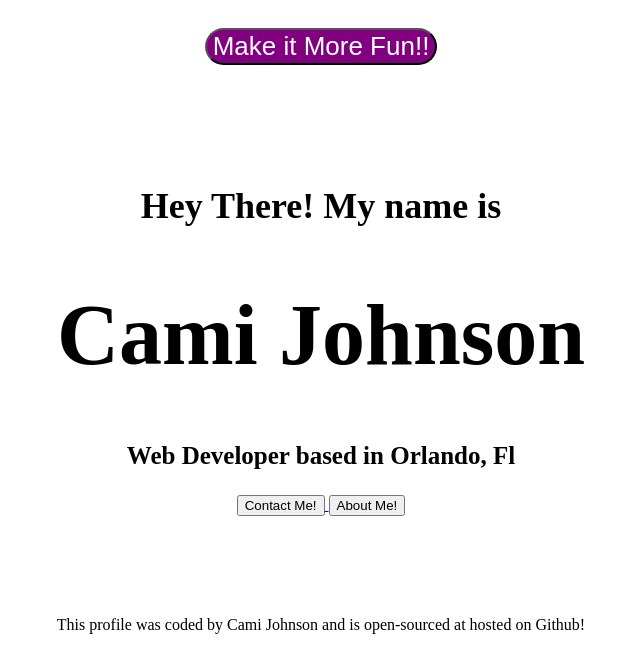
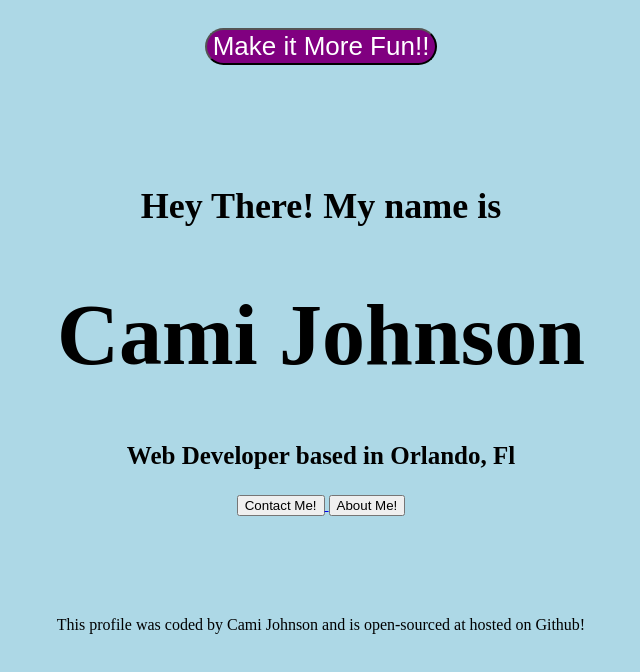
Before and after one commit to Cami95/my-coding, a plain HTML site: page index.html in a window 1280 px wide. Both pictures are taken after a click on the button "Make it More Fun!!". Shown: the whole page, without its empty margins (319-959 px from the left). Drawn offline with Linux system fonts and the light colour scheme.

Commit message:
changed the color of index body with the button

```diff
--- a/index.html
+++ b/index.html
@@ -6,7 +6,7 @@
     <link rel="stylesheet" href="style.css" />
     <title>My coding Profile</title>
   </head>
-  <body>
+  <body class="gradient">
     <div class="fun">
       <button>Make it More Fun!!</button>
     </div>
@@ -35,5 +35,16 @@
       This profile was coded by Cami Johnson and is open-sourced at hosted on
       Github!
     </footer>
+
+    <script>
+      function makeItFun() {
+        let gradient = document.querySelector(".gradient");
+
+        gradient.classList.add("lightBlue");
+      }
+
+      let button = document.querySelector("button");
+      button.addEventListener("click", makeItFun);
+    </script>
   </body>
 </html>
--- a/style.css
+++ b/style.css
@@ -38,3 +38,11 @@ footer{
     border-radius: 25px;
     font-size: 26px;
 }
+
+button:hover{
+    cursor: pointer;
+}
+
+.lightBlue{
+    background: lightblue;
+}
```
